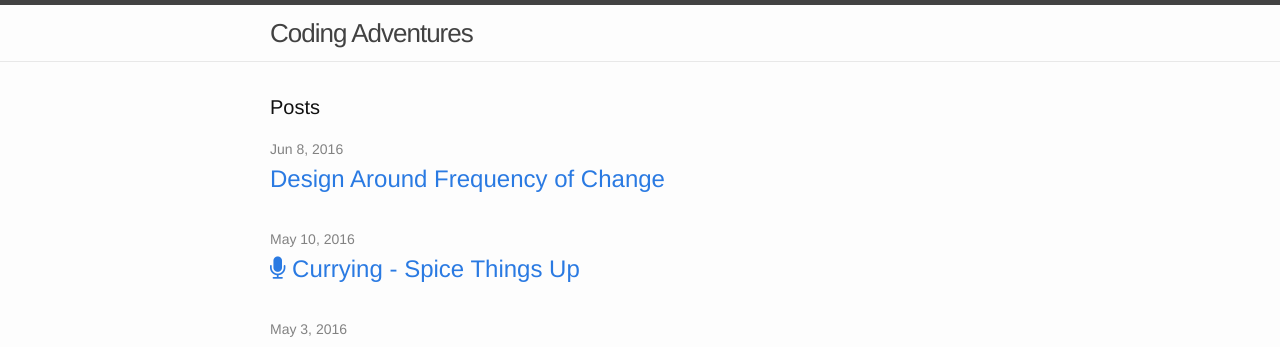
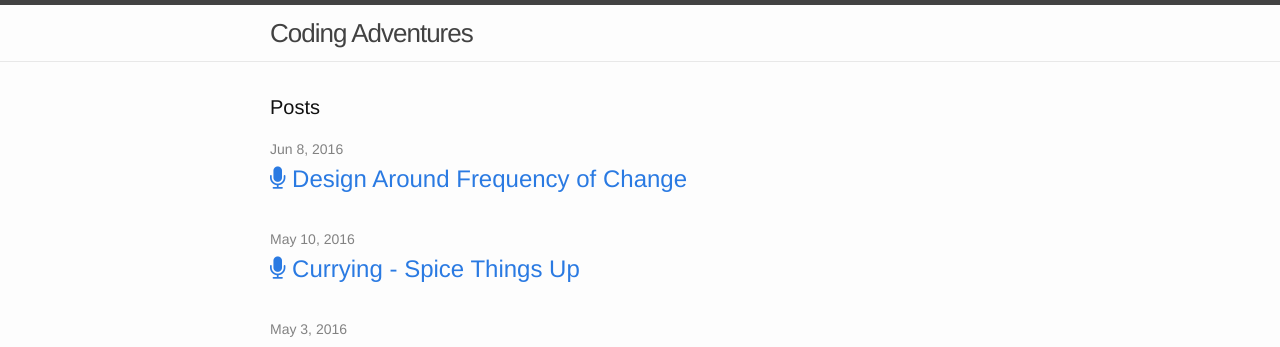
Before and after one commit to Markonis/markonis.github.io, a Jekyll site: the page built from index.html, in a window 1280 px wide. Shown: the top 347 px of the page. Built offline with Jekyll 4.4.1, drawn with Linux system fonts in a browser that asks for light colours; nearby versions of some CDN libraries.

Commit message:
Add audio to Design Around Frequency of Change

```diff
--- a/_posts/2016-6-8-design-around-frequency-of-change.markdown
+++ b/_posts/2016-6-8-design-around-frequency-of-change.markdown
@@ -2,9 +2,12 @@
 layout: post
 title:  Design Around Frequency of Change
 categories: programming
+audio: true
 ---
 
 > Maintainability is the name of the game in software.
+
+<iframe width="100%" height="120" scrolling="no" frameborder="no" src="https://w.soundcloud.com/player/?url=https%3A//api.soundcloud.com/tracks/268776177&amp;color=ff5500&amp;auto_play=false&amp;hide_related=false&amp;show_comments=true&amp;show_user=true&amp;show_reposts=false"></iframe>
 
 **The reality of life is that everything changes...**
 
```
